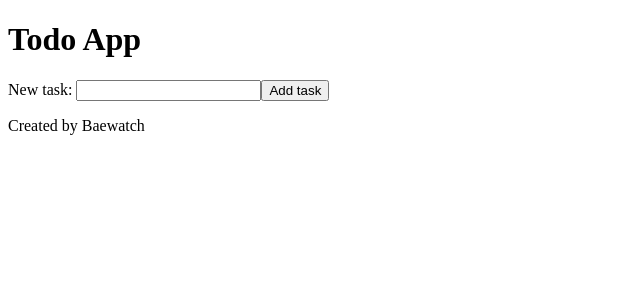
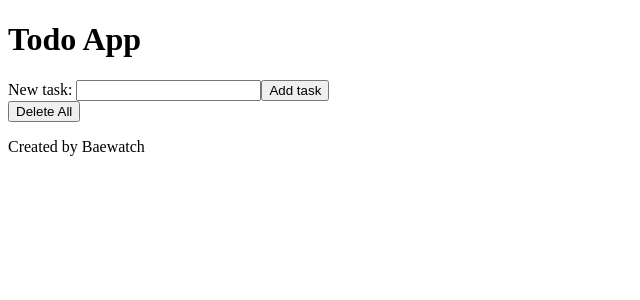
Before and after one commit to Jason5D/BAE-Todo-List, a React (Create React App) app in the folder todo-app/: page / in a window 1280 px wide. Shown: the top 300 px of the page, without its empty margins (0-640 px from the left). Built offline with nearby package versions, Linux system fonts and the light colour scheme.

Commit message:
delete all button function added

```diff
--- a/todo-app/src/App.js
+++ b/todo-app/src/App.js
@@ -16,6 +16,10 @@ function App() {
     setText("");
   }
 
+  function handleDeleteAll() {
+    setList([]);
+  }
+
   return (
     <div className="App">
       <header className="App-header">
@@ -26,6 +30,7 @@ function App() {
           text={text}
           onTextChange={handleTextChange}
           onAdd={handleChange}
+          handleDeleteAll={handleDeleteAll}
         />
         <List list={list} />
       </main>
--- /dev/null
+++ b/todo-app/src/Delete.js
@@ -0,0 +1,11 @@
+import React from "react";
+
+export default function Delete({handleDeleteAll}) {
+    return (
+        <div>
+            <button onClick={handleDeleteAll}>
+                Delete All
+            </button>
+        </div>
+    )
+}
--- a/todo-app/src/Input.js
+++ b/todo-app/src/Input.js
@@ -1,6 +1,7 @@
 import React from "react";
+import Delete from "./Delete.js";
 
-export default function Input({ text, onTextChange, onAdd }) {
+export default function Input({ text, onTextChange, onAdd, handleDeleteAll }) {
   return (
     <div>
       <label for="newtask">New task: </label>
@@ -14,6 +15,7 @@ export default function Input({ text, onTextChange, onAdd }) {
       <button type="button" onClick={onAdd}>
         Add task
       </button>
+      <Delete handleDeleteAll={handleDeleteAll}/>
     </div>
   );
 }
```
